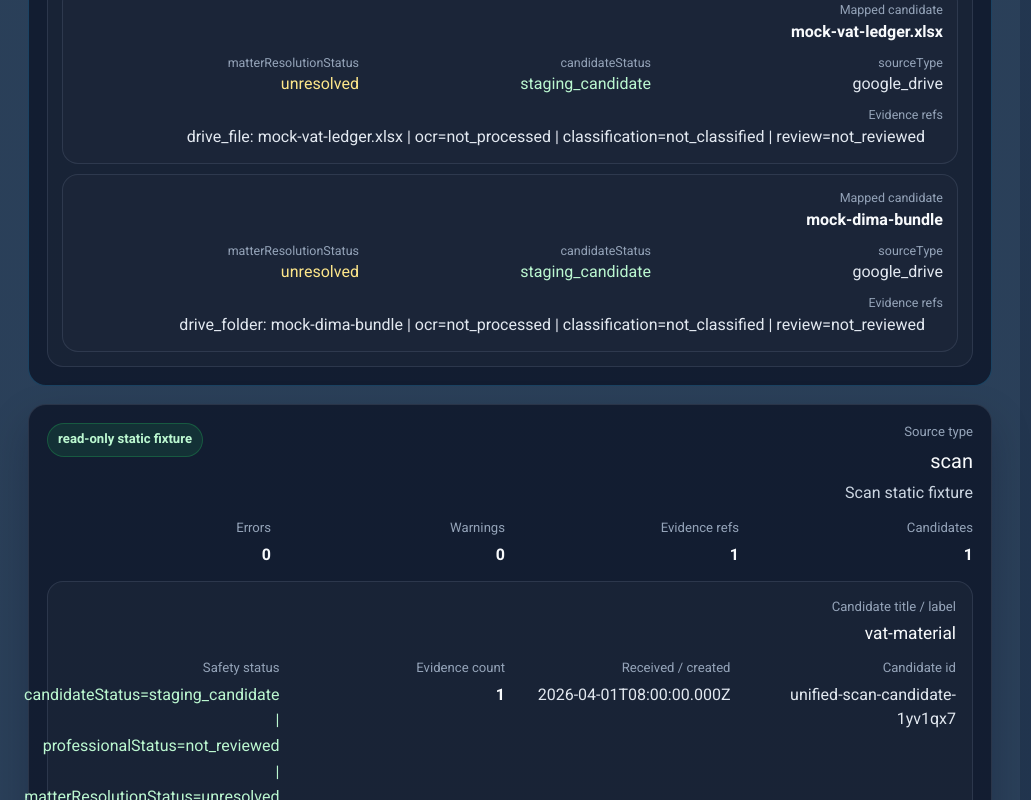
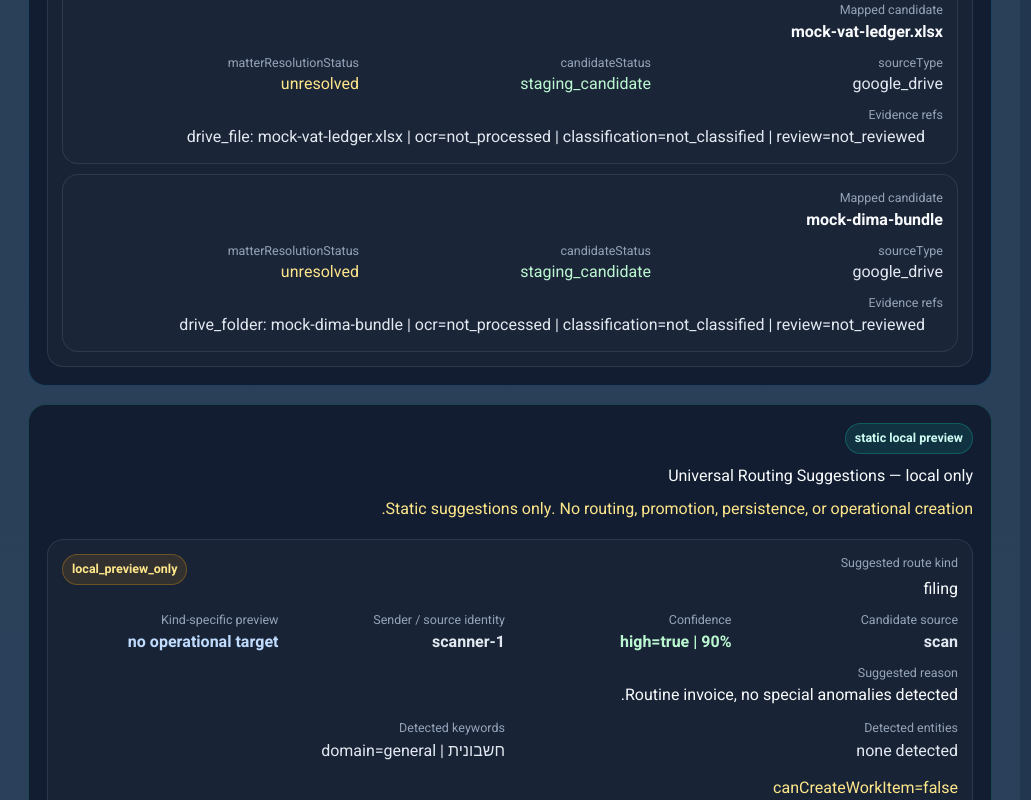
Before and after one commit to eldad197589-ctrl/eldad-brain-app, a React (Vite) app: page /internal/unified-intake in a window 1280 px wide. Shown: the part 2000-2800 px from the top of the page, without its empty margins (0-1031 px from the left). Built offline with nearby package versions, Linux system fonts and the light colour scheme; no server answers.

Commit message:
Add local routing suggestion preview UI

```diff
--- a/src/components/internal/UnifiedIntakeInspector.tsx
+++ b/src/components/internal/UnifiedIntakeInspector.tsx
@@ -13,6 +13,7 @@ import type {
 } from '../../work-spine/intake/unified-intake-static-fixtures';
 import type { UnifiedIntakeCandidate, UnifiedIntakeEvidenceRef } from '../../work-spine/intake/unified-intake-registry';
 import MockEmailDriveUnifiedIntakeSection from './MockEmailDriveUnifiedIntakeSection';
+import UniversalRoutingSuggestionSection from './UniversalRoutingSuggestionSection';
 import { UnifiedIntakeLocalReview } from './unified-intake-review/UnifiedIntakeLocalReview';
 // #endregion
 
@@ -143,6 +144,8 @@ export default function UnifiedIntakeInspector({ snapshot }: UnifiedIntakeInspec
 
       <MockEmailDriveUnifiedIntakeSection />
 
+      <UniversalRoutingSuggestionSection />
+
       <div data-testid="unified-intake-source-list" style={{ display: 'grid', gap: 16 }}>
         {snapshot.sources.map((source) => (
           <article
--- /dev/null
+++ b/src/components/internal/UniversalRoutingSuggestionSection.tsx
@@ -0,0 +1,162 @@
+/* ============================================
+   FILE: UniversalRoutingSuggestionSection.tsx
+   PURPOSE: Static local-only display for Universal Routing suggestions.
+   DEPENDENCIES: React types, universal routing static seed
+   EXPORTS: UniversalRoutingSuggestionSection (default)
+   ============================================ */
+
+// #region Imports
+import type { CSSProperties } from 'react';
+import { ALL_SEED_SUGGESTIONS } from '../../work-spine/routing/universal-routing-static-seed';
+import type { RoutingDetectedEntity, RoutingDetectedKeyword, UniversalRoutingSuggestion } from '../../work-spine/routing/universal-routing-types';
+// #endregion
+
+// #region Styles
+const sectionStyle: CSSProperties = {
+  background: 'rgba(15, 23, 42, 0.84)',
+  border: '1px solid rgba(45, 212, 191, 0.22)',
+  borderRadius: 18,
+  padding: 18,
+  display: 'grid',
+  gap: 16,
+};
+
+const cardStyle: CSSProperties = {
+  borderRadius: 16,
+  border: '1px solid rgba(148, 163, 184, 0.16)',
+  background: 'rgba(30, 41, 59, 0.58)',
+  padding: 14,
+  display: 'grid',
+  gap: 10,
+};
+
+const gridStyle: CSSProperties = {
+  display: 'grid',
+  gridTemplateColumns: 'repeat(auto-fit, minmax(180px, 1fr))',
+  gap: 10,
+};
+
+const badgeStyle: CSSProperties = {
+  display: 'inline-flex',
+  width: 'fit-content',
+  borderRadius: 999,
+  padding: '5px 9px',
+  color: '#ccfbf1',
+  background: 'rgba(20, 184, 166, 0.14)',
+  border: '1px solid rgba(20, 184, 166, 0.3)',
+  fontSize: '0.78rem',
+  fontWeight: 700,
+};
+
+const blockedBadgeStyle: CSSProperties = {
+  ...badgeStyle,
+  color: '#fde68a',
+  background: 'rgba(245, 158, 11, 0.12)',
+  border: '1px solid rgba(245, 158, 11, 0.3)',
+};
+
+const labelStyle: CSSProperties = {
+  color: '#94a3b8',
+  fontSize: '0.78rem',
+};
+// #endregion
+
+// #region Helpers
+const formatConfidence = (suggestion: UniversalRoutingSuggestion): string =>
+  `${Math.round(suggestion.confidenceScore.score * 100)}% | high=${String(suggestion.confidenceScore.isHighConfidence)}`;
+
+const formatEntities = (entities: readonly RoutingDetectedEntity[]): string =>
+  entities.length > 0
+    ? entities.map((entity) => `${entity.name} (${entity.confidence})`).join(', ')
+    : 'none detected';
+
+const formatKeywords = (keywords: readonly RoutingDetectedKeyword[]): string =>
+  keywords.length > 0
+    ? keywords.map((keyword) => `${keyword.keyword} | domain=${keyword.domain}`).join(', ')
+    : 'none detected';
+
+const formatKindSpecificDetail = (suggestion: UniversalRoutingSuggestion): string => {
+  if (suggestion.kind === 'task') return `suggestedAction=${suggestion.suggestedAction}`;
+  if (suggestion.kind === 'process') return `processDomain=${suggestion.processDomain}`;
+  if (suggestion.kind === 'case_evidence') return `targetCaseId=${suggestion.targetCaseId}`;
+  if (suggestion.kind === 'learning') return `learningDomain=${suggestion.learningDomain}`;
+  return 'no operational target';
+};
+// #endregion
+
+// #region Component
+/** UniversalRoutingSuggestionSection — Displays static local-only routing suggestions without promotion. */
+export default function UniversalRoutingSuggestionSection() {
+  return (
+    <section data-testid="universal-routing-suggestion-section" style={sectionStyle}>
+      <div>
+        <span style={badgeStyle}>static local preview</span>
+        <h2 style={{ margin: '10px 0 0', color: '#f8fafc' }}>Universal Routing Suggestions — local only</h2>
+        <p data-testid="universal-routing-safety-notice" style={{ margin: '8px 0 0', color: '#fde68a', lineHeight: 1.7 }}>
+          Static suggestions only. No routing, promotion, persistence, or operational creation.
+        </p>
+      </div>
+
+      <div data-testid="universal-routing-suggestion-list" style={{ display: 'grid', gap: 12 }}>
+        {ALL_SEED_SUGGESTIONS.map((suggestion) => (
+          <article
+            key={`${suggestion.kind}-${suggestion.input.sourceChannel}-${suggestion.input.originalMetadata.timestamp}`}
+            data-testid="universal-routing-suggestion-card"
+            style={cardStyle}
+          >
+            <div style={{ display: 'flex', alignItems: 'start', justifyContent: 'space-between', gap: 10, flexWrap: 'wrap' }}>
+              <div>
+                <div style={labelStyle}>Suggested route kind</div>
+                <h3 style={{ margin: '4px 0 0', color: '#f8fafc' }}>{suggestion.kind}</h3>
+              </div>
+              <span style={blockedBadgeStyle}>{suggestion.boundary.allowedMode}</span>
+            </div>
+
+            <div style={gridStyle}>
+              <div>
+                <div style={labelStyle}>Candidate source</div>
+                <strong style={{ color: '#e2e8f0' }}>{suggestion.input.sourceChannel}</strong>
+              </div>
+              <div>
+                <div style={labelStyle}>Confidence</div>
+                <strong style={{ color: '#bbf7d0' }}>{formatConfidence(suggestion)}</strong>
+              </div>
+              <div>
+                <div style={labelStyle}>Sender / source identity</div>
+                <strong style={{ color: '#e2e8f0' }}>{suggestion.input.originalMetadata.senderIdentity}</strong>
+              </div>
+              <div>
+                <div style={labelStyle}>Kind-specific preview</div>
+                <strong style={{ color: '#bfdbfe' }}>{formatKindSpecificDetail(suggestion)}</strong>
+              </div>
+            </div>
+
+            <div>
+              <div style={labelStyle}>Suggested reason</div>
+              <div style={{ color: '#f8fafc', lineHeight: 1.7 }}>{suggestion.suggestedReason}</div>
+            </div>
+
+            <div style={gridStyle}>
+              <div>
+                <div style={labelStyle}>Detected entities</div>
+                <div style={{ color: '#e2e8f0', lineHeight: 1.7 }}>{formatEntities(suggestion.detectedEntities)}</div>
+              </div>
+              <div>
+                <div style={labelStyle}>Detected keywords</div>
+                <div style={{ color: '#e2e8f0', lineHeight: 1.7 }}>{formatKeywords(suggestion.detectedKeywords)}</div>
+              </div>
+            </div>
+
+            <div data-testid="universal-routing-boundary" style={{ color: '#fde68a', lineHeight: 1.7 }}>
+              <div>canCreateWorkItem={String(suggestion.boundary.canCreateWorkItem)}</div>
+              <div>canCreateMatter={String(suggestion.boundary.canCreateMatter)}</div>
+              <div>canCreateDocumentRef={String(suggestion.boundary.canCreateDocumentRef)}</div>
+              <div>requiresEldadApproval={String(suggestion.boundary.requiresEldadApproval)}</div>
+            </div>
+          </article>
+        ))}
+      </div>
+    </section>
+  );
+}
+// #endregion
--- /dev/null
+++ b/vitest.universal-routing-suggestion.config.mjs
@@ -0,0 +1,14 @@
+/* ============================================
+   FILE: vitest.universal-routing-suggestion.config.mjs
+   PURPOSE: Focused Vitest config for Universal Routing suggestion UI tests.
+   DEPENDENCIES: Vitest
+   EXPORTS: Vitest config
+   ============================================ */
+
+export default {
+  test: {
+    environment: 'happy-dom',
+    include: ['src/components/internal/universal-routing-suggestion.test.tsx'],
+    pool: 'threads',
+  },
+};
```
Also changed, not shown: 1 other file (tests, documents, lock files or other folders).
